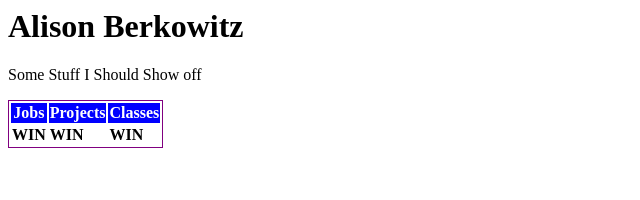
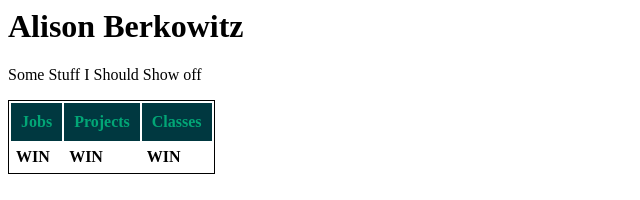
Before and after one commit to alisonberkowitz/alisonberkowitz.github.io, a plain HTML site: page index.html in a window 1280 px wide. Shown: the whole page, without its empty margins (0-640 px from the left). Drawn offline with Linux system fonts and the light colour scheme.

Commit message:
changing colors

```diff
--- a/main.css
+++ b/main.css
@@ -2,8 +2,11 @@
   Comment!
 */
 
-table { border: 1px solid purple; }
+table { border: 1px solid black; }
 table tr th {
-  background-color: blue;
-  color: white;}
-table tr td { font-weight: bold; }
+  background-color: #003840;
+  color: #02A676;
+  padding: 10px;}
+table tr td {
+  font-weight: bold;
+  padding: 5px;}
```
